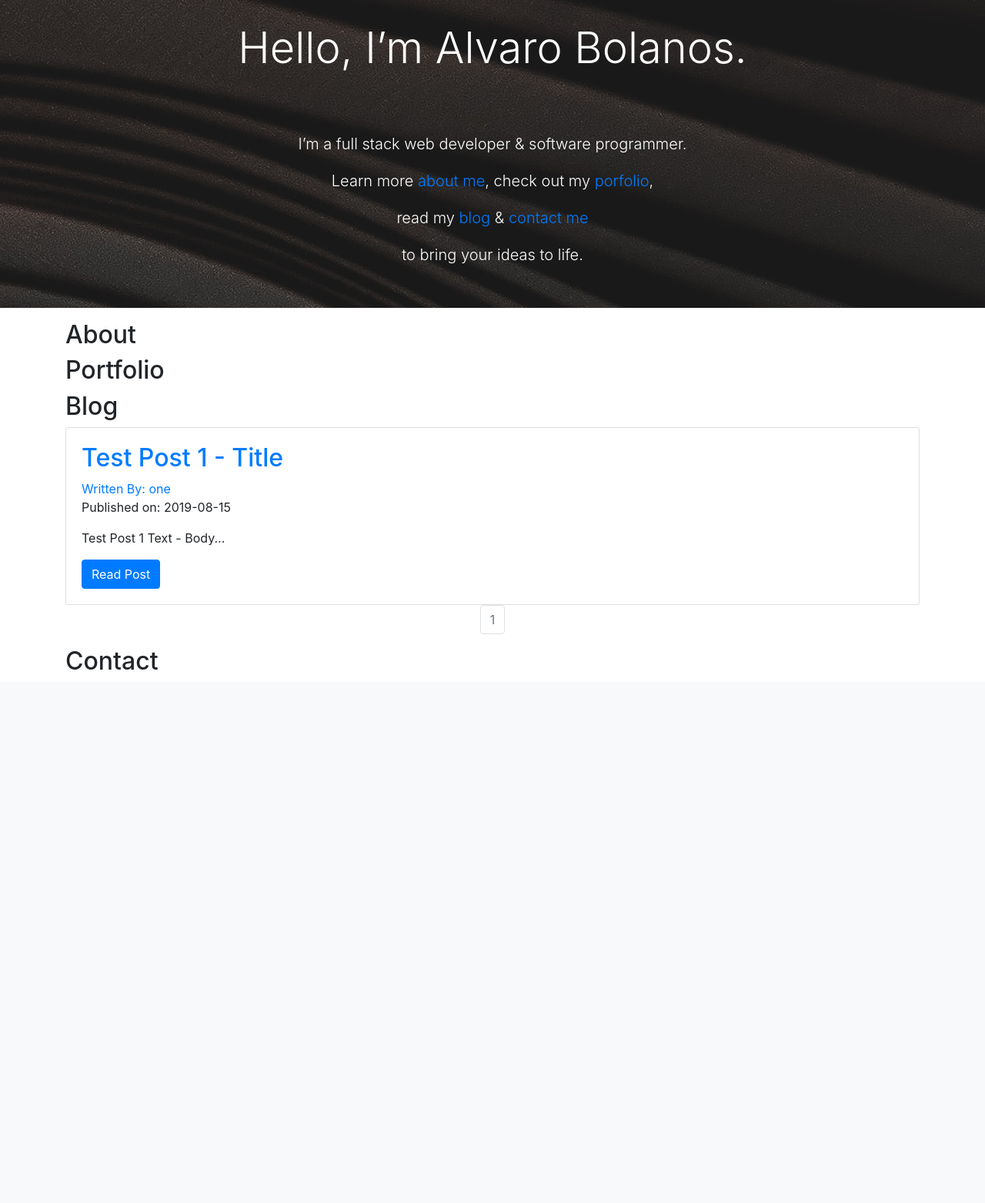
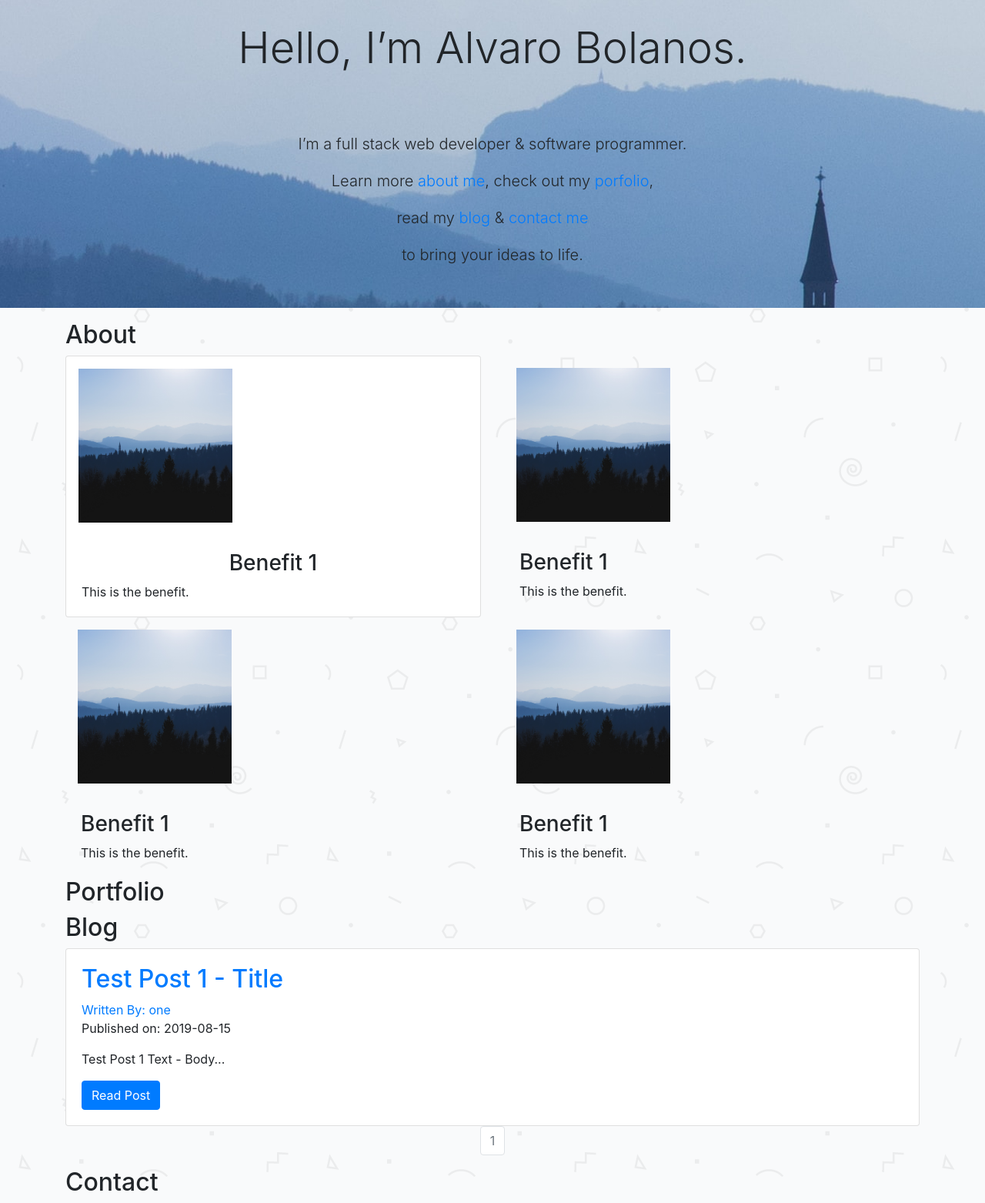
Before and after one commit to alvarobolanos/alvaro-portfolio, a Flask app: page / in a window 1280 px wide. Shown: the part 56-1619 px from the top of the page at 77% size. Before the commit the page ends 926 px from the top, so only its background shows below. Run offline with Flask 2, Linux system fonts and the light colour scheme; data comes from the database, SQL or seed files in the repository; some libraries are stand-ins or nearby versions.

Commit message:
improved index.html

```diff
--- a/website/static/css/style.css
+++ b/website/static/css/style.css
@@ -1,6 +1,17 @@
+/*  GENERAL */
+body {
+    background-image: url("../images/pattern.png");
+    background-repeat: no-repeat;
+    background-attachment: fixed;
+    background-repeat: repeat;
+}
+
+/* HERO */
+
 div#hero {
     background-image: url("../images/hero_img.jpg");
     background-attachment: fixed;
+    background-position: 0% 46%;
     margin-bottom: 1rem;
 }
 
@@ -9,19 +20,19 @@ div#hero > div.container {
     width: auto;
 }
 
-div.hero_text_wrap {
+div#hero_text_wrap {
     display: flex;
     flex-direction: column;
     height: inherit;
     width: 100%;
 }
 
-div.hero_title {
+div#hero_title {
     margin: auto;
     position: relative;
 }
 
-div.hero_text {
+div#hero_text {
     margin: auto;
     position: relative;
     line-height: 3rem;
@@ -29,7 +40,20 @@ div.hero_text {
 
 
 h1.display-4, p.lead{
-    color: white;
+    /* color: white; */
     text-align: center;
     vertical-align: middle;
 }
+
+/* ABOUT */
+
+
+
+/* Image Modifiers */
+
+.img-circle {
+    /* border-radius: 50%; */
+    width: 200px;
+    height: auto;
+    margin: 1rem;
+}
--- a/website/templates/about.html
+++ b/website/templates/about.html
@@ -1,6 +1,8 @@
 {% extends 'base.html' %}
 
 {% block content %}
-<h1>Alvaro's Portfolio About</h1>
-<p>Lorem ipsum dolor sit amet consectetur adipisicing elit. Dignissimos recusandae commodi sit nisi dolorem? Dolore atque esse voluptas in quaerat exercitationem? Dignissimos aspernatur, laudantium atque laboriosam et itaque veniam unde.</p>
+<div class="container">
+    <h1>Alvaro's Portfolio About</h1>
+    <p>Lorem ipsum dolor sit amet consectetur adipisicing elit. Dignissimos recusandae commodi sit nisi dolorem? Dolore atque esse voluptas in quaerat exercitationem? Dignissimos aspernatur, laudantium atque laboriosam et itaque veniam unde.</p>
+</div>
 {% endblock content %}
--- a/website/templates/account.html
+++ b/website/templates/account.html
@@ -1,7 +1,7 @@
 {% extends 'base.html' %}
 
 {% block content %}
-
+<div class="container">
     <div align='center'>
         <h1>{{current_user.username.capitalize()}}'s Account Page</h1>
         <img align='center' src="{{url_for('static',filename='profile_pics/'+current_user.profile_image)}}" alt="Profile Image">
@@ -28,6 +28,7 @@
             {{form.submit(class='btn btn-primary')}}
         </div>
     </form>
+</div>
 
 
 {% endblock content %}
--- a/website/templates/blog_post.html
+++ b/website/templates/blog_post.html
@@ -1,7 +1,7 @@
 {% extends 'base.html' %}
 
 {% block content %}
-
+<div class="container">
   <h1>{{post.title}}</h1>
   <h2>Written by: {{post.author.username}}</h2>
   <h3>Published: {{post.date.strftime('%B %d, %Y')}}</h3>
@@ -37,6 +37,7 @@
             </div>
           </div>
         </div>
+</div>
 
 
 {% endblock content %}
--- a/website/templates/error_pages/403.html
+++ b/website/templates/error_pages/403.html
@@ -1,5 +1,7 @@
 {% extends 'base.html' %}
 {% block content %}
-<h1>Error 403.</h1>
-<p class="lead">Access Forbidden.</p>
+<div class="container">
+    <h1>Error 403.</h1>
+    <p class="lead">Access Forbidden.</p>
+</div>
 {% endblock content %}
--- a/website/templates/error_pages/404.html
+++ b/website/templates/error_pages/404.html
@@ -1,5 +1,7 @@
 {% extends 'base.html' %}
 {% block content %}
-<h1>Error 404.</h1>
-<p class="lead">Page not found.</p>
+<div class="container">
+    <h1>Error 404.</h1>
+    <p class="lead">Page not found.</p>
+</div>
 {% endblock content %}
--- a/website/templates/index.html
+++ b/website/templates/index.html
@@ -4,42 +4,90 @@
 <!-- Hero -->
 <div id="hero">
     <div class="container">
-        <div class="hero_text_wrap">
-            <div class="hero_title">
+        <div id="hero_text_wrap">
+            <div id="hero_title">
                 <h1 class="display-4">Hello, I’m Alvaro Bolanos.</h1>
             </div>
-            <div class="hero_text">
+            <div id="hero_text">
                 <p class="lead">I’m a full stack web developer & software programmer. <br>
-                Learn more <a href="#about">about me</a>, check out my <a href="#portfolio">porfolio</a>, <br> read my <a href="#blog">blog</a> & <a href="#contact">contact me</a> <br> to bring your ideas to life.
+                    Learn more <a href="#about">about me</a>, check out my <a href="#portfolio">porfolio</a>, <br> read
+                    my <a href="#blog">blog</a> & <a href="#contact">contact me</a> <br> to bring your ideas to life.
                 </p>
             </div>
         </div>
     </div>
 </div>
 
-<div id="about">
+<!-- About -->
 <div class="container">
+    <div id="about py-5">
         <h2>About</h2>
+        <div class="row">
+            <div class="col-md-6">
+                <div class="card mb-6 justify-content-center">
+                    <img class="img-circle " src="../static/images/hero_img.jpg" alt="">
+                    <div class="card-body">
+                        <h3 class="text-center">Benefit 1</h3>
+                        <p class="card-text">This is the benefit.</p>
+                    </div>
+                </div>
+            </div>
+            <div class="col-md-6">
+                <div class="mb-6">
+                    <img class="img-circle " src="../static/images/hero_img.jpg" alt="">
+                    <div class="card-body">
+                        <h3>Benefit 1</h3>
+                        <p class="card-text">This is the benefit.</p>
+                    </div>
+                </div>
+            </div>
+        </div>
+        <div class="row">
+            <div class="col-md-6">
+                <div class="mb-6">
+                    <img class="img-circle " src="../static/images/hero_img.jpg" alt="">
+                    <div class="card-body">
+                        <h3>Benefit 1</h3>
+                        <p class="card-text">This is the benefit.</p>
+                    </div>
+                </div>
+            </div>
+            <div class="col-md-6">
+                <div class="mb-6">
+                    <img class="img-circle " src="../static/images/hero_img.jpg" alt="">
+                    <div class="card-body">
+                        <h3>Benefit 1</h3>
+                        <p class="card-text">This is the benefit.</p>
+                    </div>
+                </div>
             </div>
         </div>
 
+    </div>
+</div>
+
+<!-- Portfolio -->
 <div id="portfolio">
     <div class="container">
         <h2>Portfolio</h2>
     </div>
 </div>
 
+<!-- Blog -->
 <div id="blog">
     <div class="container">
         <h2>Blog</h2>
         {% for post in blog_posts.items %}
-        <div class="card" >
+        <div class="card">
             <div class="card-body">
-            <h2><a class="card-title" href="{{url_for('blog_posts.blog_post',blog_post_id=post.id)}}">{{post.title}}</a></h2>
-            <a href="{{url_for('users.user_posts', username=post.author.username)}}">Written By: {{post.author.username}}</a>
+                <h2><a class="card-title"
+                        href="{{url_for('blog_posts.blog_post',blog_post_id=post.id)}}">{{post.title}}</a></h2>
+                <a href="{{url_for('users.user_posts', username=post.author.username)}}">Written By:
+                    {{post.author.username}}</a>
                 <p>Published on: {{post.date.strftime('%Y-%m-%d')}}</p>
                 <p class="card-text">{{post.text[:100]}}...</p>
-            <a href="{{url_for('blog_posts.blog_post', blog_post_id=post.id)}}" class="btn btn-primary">Read Post</a>
+                <a href="{{url_for('blog_posts.blog_post', blog_post_id=post.id)}}" class="btn btn-primary">Read
+                    Post</a>
             </div>
         </div>
         {% endfor %}
@@ -49,16 +97,19 @@
                 {% for page_num in blog_posts.iter_pages(left_edge=1, right_edge=1, left_current=1, right_current=2) %}
                 {% if blog_posts.page == page_num %}
                 <li class="page-item disabled">
-                <a class="page-link" href="{{ url_for('core.index', page=page_num) }}">{{ page_num }}</a></li>
+                    <a class="page-link" href="{{ url_for('core.index', page=page_num) }}">{{ page_num }}</a>
+                </li>
                 </li>
                 {% else %}
-            <li class="page-item"><a class="page-link" href="{{ url_for('core.index', page=page_num) }}">{{ page_num }}</a></li>
+                <li class="page-item"><a class="page-link"
+                        href="{{ url_for('core.index', page=page_num) }}">{{ page_num }}</a></li>
                 {% endif %}
                 {% endfor %}
         </nav>
     </div>
 </div>
 
+<!-- Contact -->
 <div id="contact">
     <div class="container">
         <h2>Contact</h2>
--- a/website/templates/login.html
+++ b/website/templates/login.html
@@ -1,6 +1,7 @@
 {% extends 'base.html' %}
 
 {% block content %}
+<div class="container">
     <h1>Log In Form</h1>
         <form method="POST">
             {{form.hidden_tag()}}
@@ -21,4 +22,5 @@
                 </div>
             </div>
         </form>
+</div>
 {% endblock content %}
--- a/website/templates/user_blog_posts.html
+++ b/website/templates/user_blog_posts.html
@@ -1,7 +1,7 @@
 {% extends 'base.html' %}
 
 {% block content %}
-
+<div class="container">
   <div align='center'>
       <h1>Welcome to {{user.username}}'s Blog Page</h1>
       <img align='center' src="{{ url_for('static', filename='profile_pics/' + user.profile_image) }}">
@@ -34,5 +34,6 @@
             {% endfor %}
       </ul>
   </nav>
+</div>
 
 {% endblock content %}
```
Also changed, not shown: website/templates/register.html (+5 -4 lines), website/static/images/hero_img.jpg, website/static/images/pattern.png (added). Lines whose indentation alone changed are shown as unchanged.
